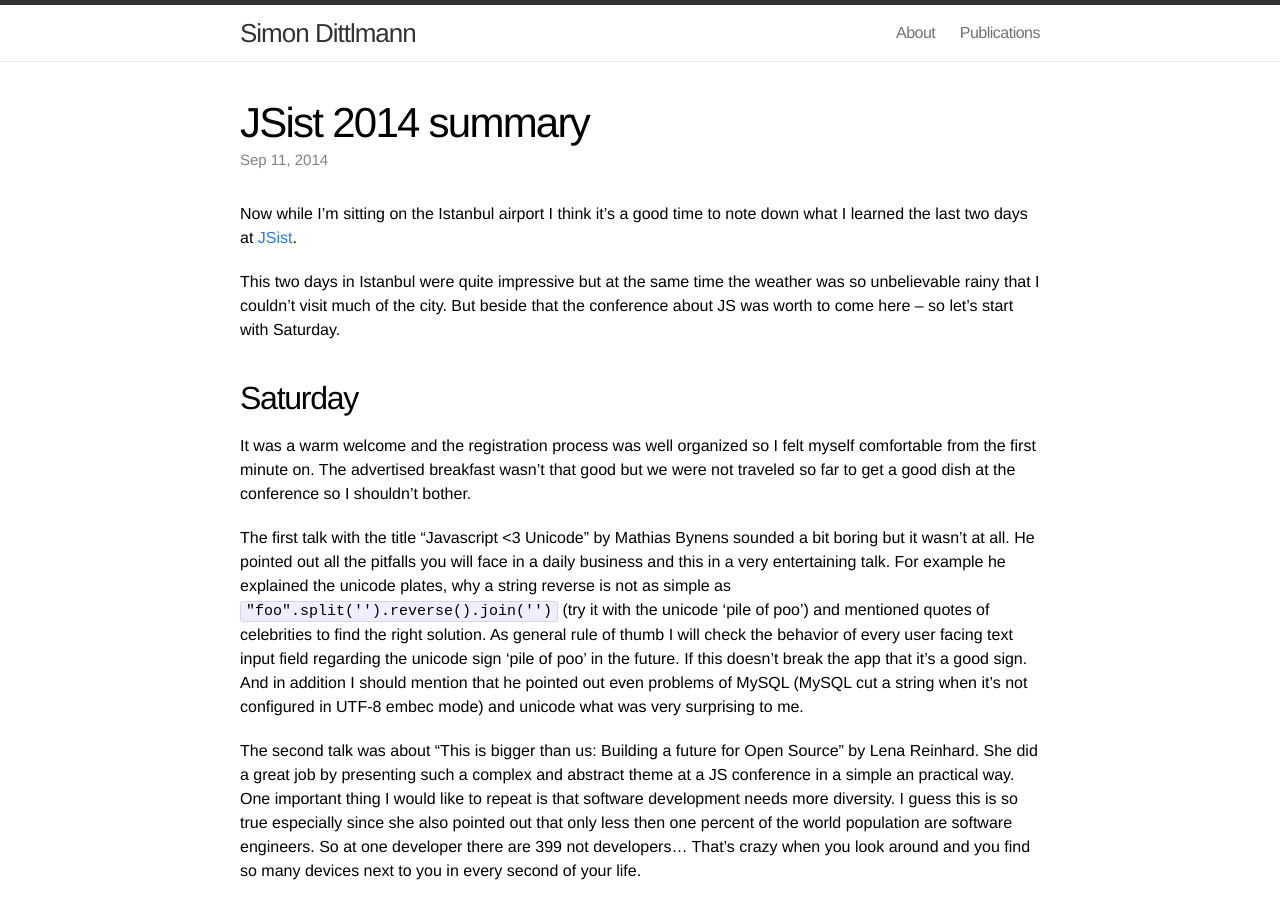
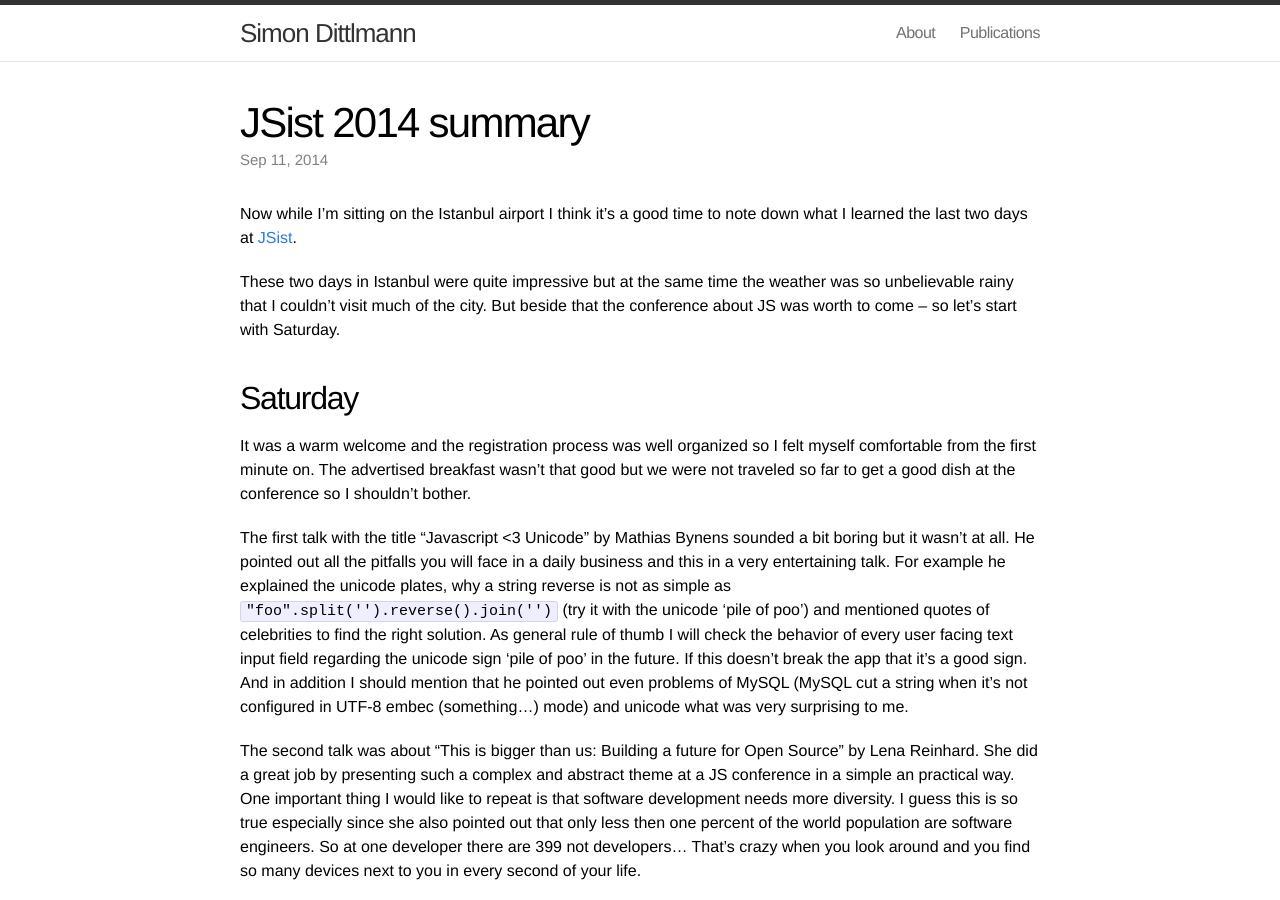
Before and after one commit to Pindar/pindar.github.io, a Jekyll site: the page built from _posts/2014-09-28-jsist-conference-summary.markdown, in a window 1280 px wide and 900 px high. Built offline with Jekyll 4.4.1, drawn with Linux system fonts in a browser that asks for light colours; comment, search, counter and statistics services are not loaded; some of the changed text lies outside the part shown.

Commit message:
fix typos

```diff
--- a/_posts/2014-09-28-jsist-conference-summary.markdown
+++ b/_posts/2014-09-28-jsist-conference-summary.markdown
@@ -8,12 +8,12 @@ comments: true
 
 Now while I'm sitting on the Istanbul airport I think it's a good time to note down what I learned the last two days at [JSist](http://lanyrd.com/2014/jsist/).
 
-This two days in Istanbul were quite impressive but at the same time the weather was so unbelievable rainy that I couldn't visit much of the city. But beside that the conference about JS was worth to come here -- so let's start with Saturday.
+These two days in Istanbul were quite impressive but at the same time the weather was so unbelievable rainy that I couldn't visit much of the city. But beside that the conference about JS was worth to come -- so let's start with Saturday.
 
 ## Saturday
 It was a warm welcome and the registration process was well organized so I felt myself comfortable from the first minute on. The advertised breakfast wasn't that good but we were not traveled so far to get a good dish at the conference so I shouldn't bother.
 
-The first talk with the title "Javascript <3 Unicode" by Mathias Bynens sounded a bit boring but it wasn't at all. He pointed out all the pitfalls you will face in a daily business and this in a very entertaining talk. For example he explained the unicode plates, why a string reverse is not as simple as `"foo".split('').reverse().join('')` (try it with the unicode 'pile of poo') and mentioned quotes of celebrities to find the right solution. As general rule of thumb I will check the behavior of every user facing text input field regarding the unicode sign 'pile of poo' in the future. If this doesn't break the app that it's a good sign. And in addition I should mention that he pointed out even problems of MySQL (MySQL cut a string when it's not configured in UTF-8 embec mode) and unicode what was very surprising to me.
+The first talk with the title "Javascript <3 Unicode" by Mathias Bynens sounded a bit boring but it wasn't at all. He pointed out all the pitfalls you will face in a daily business and this in a very entertaining talk. For example he explained the unicode plates, why a string reverse is not as simple as `"foo".split('').reverse().join('')` (try it with the unicode 'pile of poo') and mentioned quotes of celebrities to find the right solution. As general rule of thumb I will check the behavior of every user facing text input field regarding the unicode sign 'pile of poo' in the future. If this doesn't break the app that it's a good sign. And in addition I should mention that he pointed out even problems of MySQL (MySQL cut a string when it's not configured in UTF-8 embec (something...) mode) and unicode what was very surprising to me.
 
 The second talk was about "This is bigger than us: Building a future for Open Source" by Lena Reinhard. She did a great job by presenting such a complex and abstract theme at a JS conference in a simple an practical way. One important thing I would like to repeat is that software development needs more diversity. I guess this is so true especially since she also pointed out that only less then one percent of the world population are software engineers. So at one developer there are 399 not developers... That's crazy when you look around and you find so many devices next to you in every second of your life.
 
```
Also changed, not shown: other parts of _posts/2014-09-28-jsist-conference-summary.markdown (+1 -1 lines).
